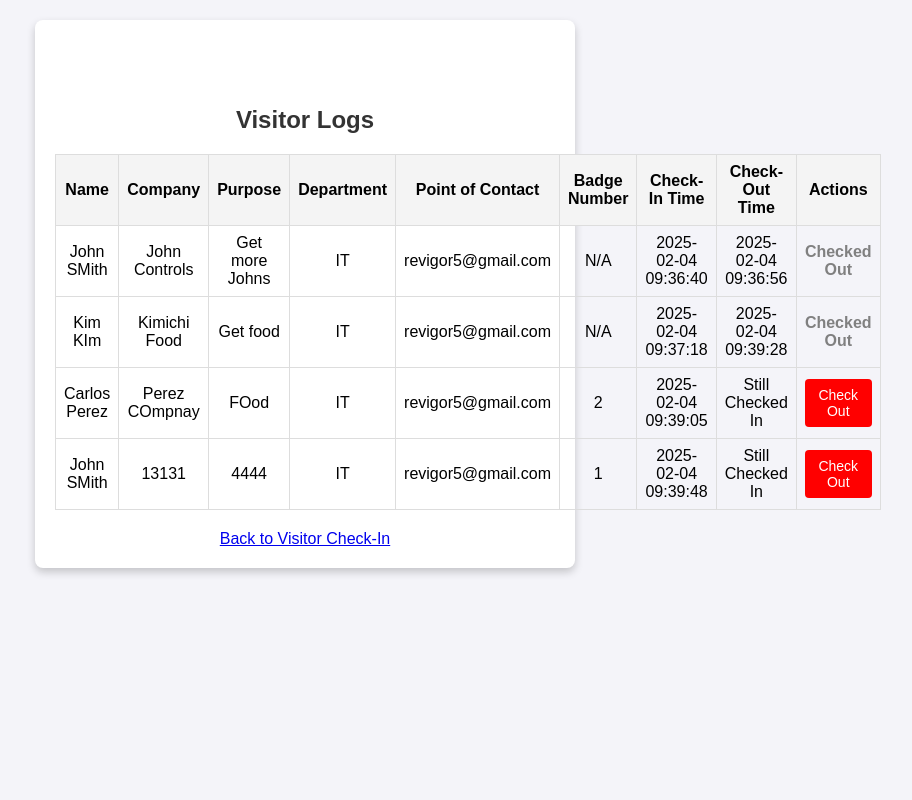
After one commit to revigor/visitor-alert, a Flask app: page /visitor_logs in a window 1280 px wide. The commit adds this page. Shown: the whole page, without its empty margins (335-1247 px from the left). Run offline with Flask 3, Linux system fonts and the light colour scheme.

Commit message:
Add visitor badge system & visitor logs with check-out functionality
- Implemented badge assignment for visitors upon check-in, ensuring only available badges (1-5) are assigned.
- Added visitor check-out functionality in visitor_logs.html with a button to free up badges when visitors leave.
- Fixed check_out_time default value to None to prevent automatic check-outs at check-in.
- Modified the database model to track check_out_time and correctly release badges.
- Updated visitor log table to display check-in/check-out times and badge numbers.
- Styled the check-out button and ensured proper log formatting.

```diff
--- a/app.py
+++ b/app.py
@@ -5,10 +5,13 @@ from datetime import datetime
 from werkzeug.utils import secure_filename
 from flask_sqlalchemy import SQLAlchemy
 import base64
+import pytz
 
 # Initialize Flask app
 app = Flask(__name__)
 app.secret_key = "your_secret_key_here"  # For flash messages
+
+LOCAL_TZ = pytz.timezone("America/Chicago")
 
 # Configure database
 app.config["SQLALCHEMY_DATABASE_URI"] = "sqlite:///warehouse.db"  # Database file
@@ -38,9 +41,11 @@ class Visitor(db.Model):
     company_name = db.Column(db.String(100), nullable=False)
     purpose = db.Column(db.String(200), nullable=False)
     department = db.Column(db.String(50), nullable=False)
-    personnel = db.Column(db.String(100), nullable=False)  # New field
+    personnel = db.Column(db.String(100), nullable=False)
     photo_path = db.Column(db.String(200), nullable=True)
-    timestamp = db.Column(db.DateTime, default=lambda: datetime.now().replace(microsecond=0))
+    badge_number = db.Column(db.Integer, nullable=True)  # Assigned badge number
+    check_in_time = db.Column(db.DateTime, default=lambda: datetime.now(pytz.utc).astimezone(LOCAL_TZ).replace(microsecond=0))
+    check_out_time = db.Column(db.DateTime, nullable=True)  # Set check_out_time as nullable
 
 class Driver(db.Model):
     id = db.Column(db.Integer, primary_key=True)
@@ -154,6 +159,13 @@ def send_driver_checkout_email(recipient_email, driver_name, provider_name, chec
         print(f"Error sending driver check-out email: {e}")
         return False
 
+def get_available_badge():
+    assigned_badges = [visitor.badge_number for visitor in Visitor.query.filter(Visitor.badge_number.isnot(None)).all()]
+    for badge in range(1, 6):  # Checking badges 1-5
+        if badge not in assigned_badges:
+            return badge
+    return None  # No available badge
+
 # --- ROUTES ---
 
 @app.route("/get_personnel", methods=["GET"])
@@ -212,6 +224,11 @@ def index():
             photo_path = os.path.join(app.config["UPLOAD_FOLDER"], filename)
             photo.save(photo_path)
 
+         # 🔥 Assign an available badge
+        badge_number = get_available_badge()
+        if badge_number is None:
+            flash("No visitor badges available. Please wait for one to be returned.", "danger")
+            return redirect(url_for("index"))
 
         # Save visitor to database
         visitor = Visitor(
@@ -221,6 +238,9 @@ def index():
             department=department_name,
             personnel=point_of_contact_email,  # Save the email of the point of contact
             photo_path=photo_path,
+            badge_number=badge_number,  # Store assigned badge
+            check_in_time=datetime.now(pytz.utc).astimezone(LOCAL_TZ).replace(microsecond=0),
+            check_out_time=None  # ✅ Ensure this is explicitly set to None
         )
         db.session.add(visitor)
         db.session.commit()
@@ -235,6 +255,7 @@ def index():
 )
         if email_sent:
             flash(f"Visitor {visitor_name} checked in successfully!", "success")
+            flash(f"Assigned Visitor Badge: {badge_number}", "info")  # Show badge assignment
         else:
             flash("Failed to send notification email. Please check the system settings.", "danger")
 
@@ -369,6 +390,24 @@ def checkout(card_id):
 
     return "Driver not found.", 404
 
+@app.route("/visitor_checkout/<int:visitor_id>", methods=["POST"])
+def visitor_checkout(visitor_id):
+    visitor = Visitor.query.get(visitor_id)
+
+    if visitor:
+        if visitor.check_out_time is None:
+            visitor.check_out_time = datetime.now(pytz.utc).astimezone(LOCAL_TZ).replace(microsecond=0)  # Set check-out time
+            badge_number = visitor.badge_number  # Save the badge number before releasing it
+            visitor.badge_number = None  # Release badge number
+            db.session.commit()
+            flash(f"Visitor {visitor.name} checked out successfully! Badge {badge_number} is now available.", "success")
+        else:
+            flash(f"Visitor {visitor.name} has already checked out.", "info")
+    else:
+        flash("Visitor not found.", "danger")
+
+    return redirect(url_for("visitor_logs"))
+
 # Logs Route
 @app.route("/logs")
 def logs():
@@ -376,6 +415,11 @@ def logs():
     drivers = Driver.query.all()
     return render_template("logs.html", visitors=visitors, drivers=drivers)
 
+@app.route("/visitor_logs")
+def visitor_logs():
+    visitors = Visitor.query.all()
+    return render_template("visitor_logs.html", visitors=visitors)
+
 # --- MAIN ---
 if __name__ == "__main__":
     db.create_all()
--- a/static/styles.css
+++ b/static/styles.css
@@ -172,3 +172,23 @@ nav a:hover {
     background-color: #555;
     border-radius: 5px;
 }
+
+.checkout-button {
+    background-color: red;
+    color: white;
+    border: none;
+    padding: 8px 12px;
+    font-size: 14px;
+    cursor: pointer;
+    border-radius: 4px;
+    transition: background-color 0.3s ease;
+}
+
+.checkout-button:hover {
+    background-color: darkred;
+}
+
+.checked-out {
+    color: gray;
+    font-weight: bold;
+}
--- /dev/null
+++ b/templates/visitor_logs.html
@@ -0,0 +1,55 @@
+<!DOCTYPE html>
+<html lang="en">
+<head>
+    <meta charset="UTF-8">
+    <meta name="viewport" content="width=device-width, initial-scale=1.0">
+    <title>Visitor Logs</title>
+    <link rel="stylesheet" href="{{ url_for('static', filename='styles.css') }}">
+</head>
+<body>
+    <div class="container">
+        <h1>Visitor Logs</h1>
+
+        <table>
+            <thead>
+                <tr>
+                    <th>Name</th>
+                    <th>Company</th>
+                    <th>Purpose</th>
+                    <th>Department</th>
+                    <th>Point of Contact</th>
+                    <th>Badge Number</th>
+                    <th>Check-In Time</th>
+                    <th>Check-Out Time</th>
+                    <th>Actions</th>
+                </tr>
+            </thead>
+            <tbody>
+                {% for visitor in visitors %}
+                <tr>
+                    <td>{{ visitor.name }}</td>
+                    <td>{{ visitor.company_name }}</td>
+                    <td>{{ visitor.purpose }}</td>
+                    <td>{{ visitor.department }}</td>
+                    <td>{{ visitor.personnel }}</td>
+                    <td>{{ visitor.badge_number if visitor.badge_number else 'N/A' }}</td>
+                    <td>{{ visitor.check_in_time }}</td>
+                    <td>{{ visitor.check_out_time if visitor.check_out_time else 'Still Checked In' }}</td>
+                    <td>
+                        {% if not visitor.check_out_time %}
+                            <form method="POST" action="{{ url_for('visitor_checkout', visitor_id=visitor.id) }}" style="display:inline;">
+                                <button type="submit" class="checkout-button">Check Out</button>
+                            </form>
+                        {% else %}
+                            <span class="checked-out">Checked Out</span>
+                        {% endif %}
+                    </td>
+                </tr>
+                {% endfor %}
+            </tbody>
+        </table>
+
+        <a href="/">Back to Visitor Check-In</a>
+    </div>
+</body>
+</html>
```
Also changed, not shown: instance/warehouse.db.
